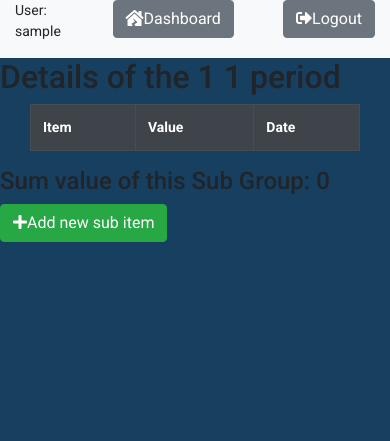
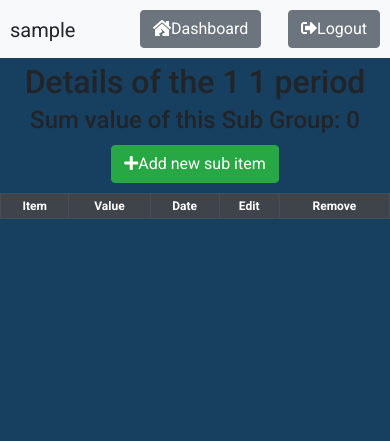
Before and after one commit to IstvanGercsak/BudgetCalculator-ThirdMileStoneProject, a Flask app: page /view_details/1/1/1 in a window 390 px wide. Shown: the top 441 px of the page. Run offline with Flask 2, Linux system fonts and the light colour scheme; the visitor is signed in with stand-in values (Sample User, id 1); data that the repository does not hold is empty; some libraries are stand-ins or nearby versions.

Commit message:
Align navigation bar Align table item

```diff
--- a/static/css/style.css
+++ b/static/css/style.css
@@ -4,6 +4,14 @@ html, body {
     background-color: #173F5F;
     font-family: 'Roboto', sans-serif;
     padding-bottom: 50px;
+}
+
+td {
+    text-align: center;
+}
+
+th, td {
+    text-align: center;
 }
 
 .navbar {
@@ -67,8 +75,25 @@ html, body {
     text-align: left;
 }
 
+.username p {
+    font-size: 20px;
+    margin: 0;
+    padding-top: 5px;
+}
+
 .set-center {
     text-align: center;
+}
+
+.set-center p {
+    font-size: 24px;
+    margin: 0;
+    font-weight: 700;
+    padding-top: 3px;
+}
+
+.nav-item-padding {
+    padding: 10px;
 }
 
 .logout {
@@ -102,9 +127,20 @@ button {
     white-space: nowrap;
 }
 
+.hide-tablet-pc {
+    visibility: hidden;
+}
+
 .table-size {
-    margin-left: 30px;
-    margin-right: 30px;
+    margin-left: 20px;
+    margin-right: 20px;
+}
+
+/* Sub Item */
+
+.align-center {
+    text-align: center;
+    margin: 5px auto;
 }
 
 /* MODAL BODY */
@@ -175,6 +211,16 @@ footer i {
 
 /* MEDIA QUERY */
 
+@media only screen and (max-width: 700px) {
+    .hide-mobile {
+        display: none;
+    }
+
+    .hide-tablet-pc {
+        visibility: visible;
+    }
+}
+
 @media only screen and (max-width: 530px) {
     .details {
         width: 350px;
@@ -183,4 +229,28 @@ footer i {
     body {
         font-size: 14px;
     }
+
+    .table-size th {
+        font-size: 12px;
+        text-align: center;
+        padding: 3px;
+    }
+
+    .table-size td {
+        font-size: 10px;
+        padding: 3px;
+        white-space: normal;
+    }
+
+    .table-size p {
+        margin: 0;
+    }
+
+    .hide-mobile {
+        display: none;
+    }
+
+    .table-size {
+        margin: 0;
+    }
 }
--- a/templates/view_details.html
+++ b/templates/view_details.html
@@ -29,17 +29,17 @@
 
 <nav class="container-fluid navbar-light bg-light">
     <div class="row">
-        <div class="col-3 col-sm-4 username">
-            <p>User: {{ session['username'] }}</p>
+        <div class="col-4 username nav-item-padding">
+            <p>{{ session['username'] }}</p>
         </div>
-        <div class="col-4 col-sm-4 set-center">
+        <div class="col-4 set-center nav-item-padding">
             <a href="{{ url_for('dashboard') }}">
                 <button type="button" class="btn btn-secondary">
                     <i class="fas fa-house-damage"></i>Dashboard
                 </button>
             </a>
         </div>
-        <div class="col-5 col-sm-4 logout">
+        <div class="col-4 logout nav-item-padding">
             <a href="{{ url_for('log_out') }}">
                 <button type="button" class="btn btn-secondary">
                     <i class="fas fa-sign-out-alt"></i>Logout
@@ -49,13 +49,23 @@
     </div>
 </nav>
 
-<h2>Details of the {{ groupyear }} {{ month }} period</h2>
+<h2 class="align-center">Details of the {{ groupyear }} {{ month }} period</h2>
+
+<h4 class="align-center"> Sum value of this Sub Group: {{ datesdetails | sum(attribute='VALUE') }} </h4>
+
+<div class="align-center">
+    <button type="button" class="btn btn-success align-center" data-toggle="modal" data-target="#add-new-sub-item">
+        <i class="fas fa-plus"></i>Add new sub item
+    </button>
+</div>
 <div class="table-size">
     <table class="table table-striped table-dark">
         <tr>
-            <th>Item</th>
-            <th>Value</th>
-            <th>Date</th>
+            <th scope="col">Item</th>
+            <th scope="col">Value</th>
+            <th scope="col">Date</th>
+            <th scope="col" class="hide-tablet-pc">Edit</th>
+            <th scope="col" class="hide-tablet-pc">Remove</th>
         </tr>
         {% for subgroup in datesdetails %}
             <tr>
@@ -71,7 +81,7 @@
                 <td>
                     <button type="button" class="btn btn-warning" data-toggle="modal"
                             data-target="#{{ subgroup.SUBID + subgroup.SUBITEMID * 33 }}">
-                        <i class="fas fa-edit"></i>Modify Sub item
+                        <i class="fas fa-edit"></i><span class="hide-mobile">Modify Sub item</span>
                     </button>
                     <div class="modal fade" id="{{ subgroup.SUBID + subgroup.SUBITEMID * 33 }}" tabindex="-1"
                          role="dialog"
@@ -116,7 +126,7 @@
                 <td>
                     <button type="button" class="btn btn-danger" data-toggle="modal"
                             data-target="#{{ subgroup.SUBID }}">
-                        <i class="fas fa-trash-alt"></i>Remove item
+                        <i class="fas fa-trash-alt"></i><span class="hide-mobile">Remove item</span>
                     </button>
                     <div class="modal fade" id="{{ subgroup.SUBID }}" tabindex="-1" role="dialog"
                          aria-labelledby="remove-sub-item-Label"
@@ -149,13 +159,7 @@
         {% endfor %}
     </table>
 </div>
-<h4>
-    Sum value of this Sub Group: {{ datesdetails | sum(attribute='VALUE') }}
-</h4>
 
-<button type="button" class="btn btn-success" data-toggle="modal" data-target="#add-new-sub-item">
-    <i class="fas fa-plus"></i>Add new sub item
-</button>
 <div class="modal fade" id="add-new-sub-item" tabindex="-1" role="dialog"
      aria-labelledby="add-new-sub-item"
      aria-hidden="true">
```
Also changed, not shown: templates/dashboard.html (+14 -11 lines), templates/search_result.html (+5 -5 lines).
